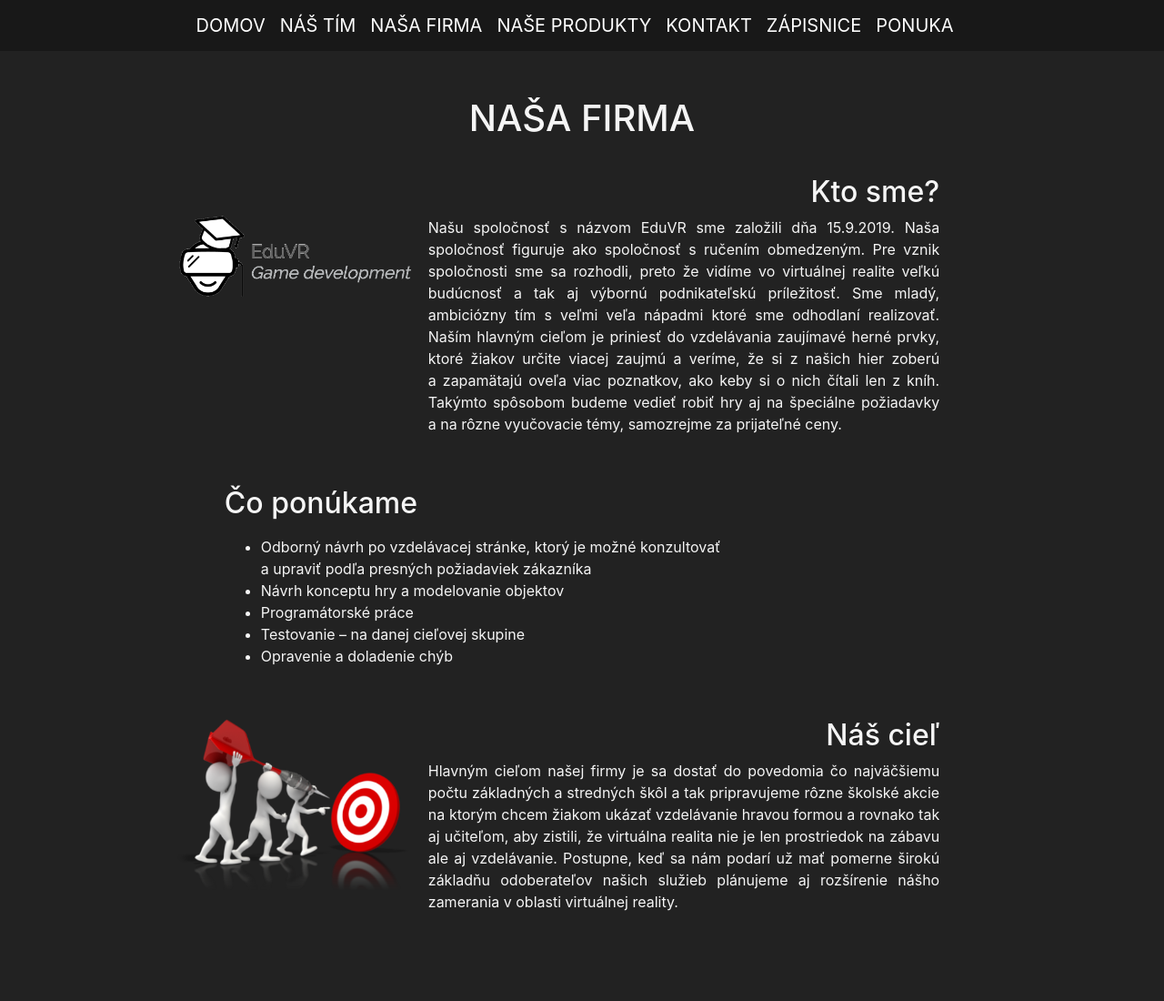
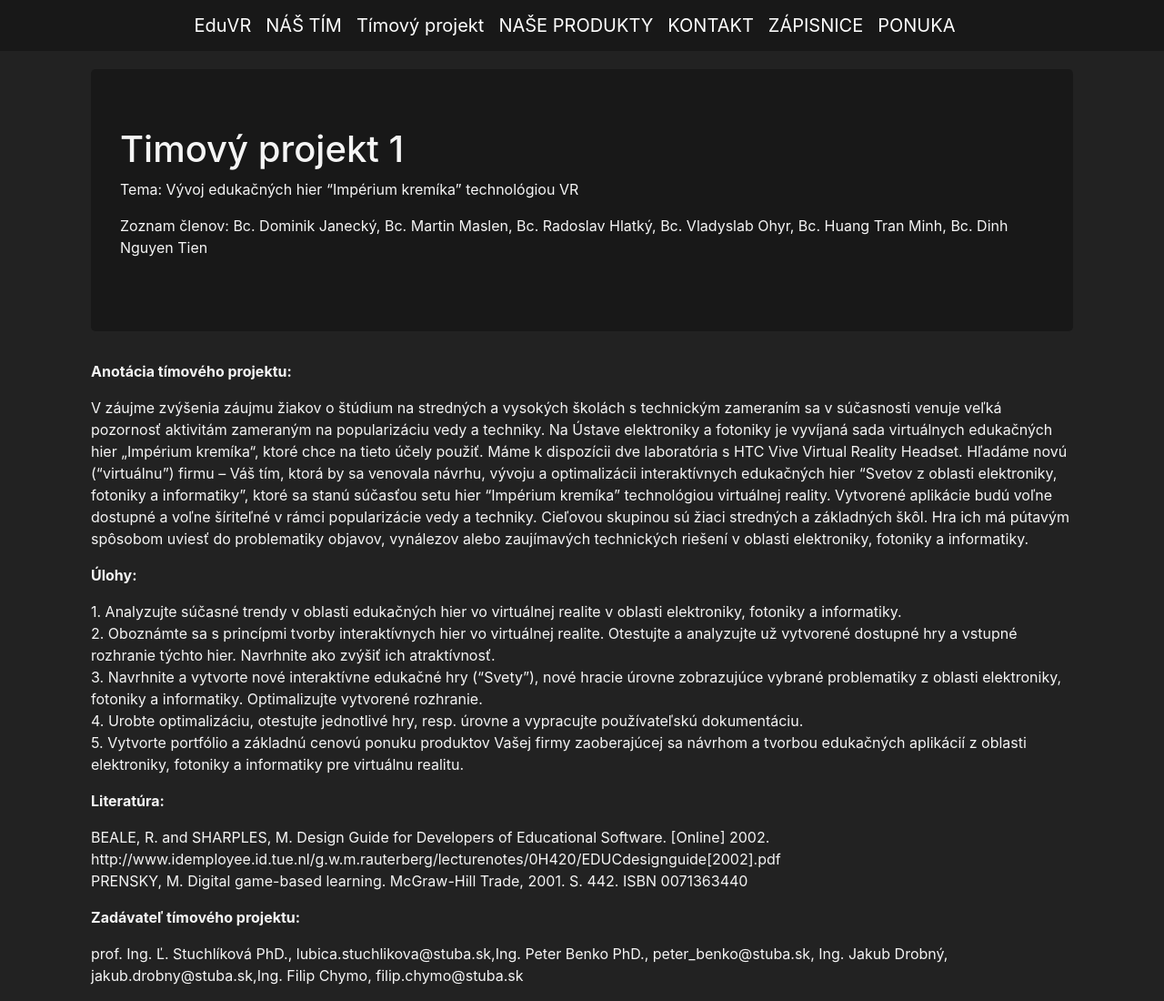
Before and after one commit to King-of-Grun/King-of-Grun.github.io, a plain HTML site: page business.html in a window 1280 px wide. Shown: the whole page at 91% size. Before the commit the page ends 1029 px from the top, so only its background shows below. Drawn offline with nearby package versions, Linux system fonts and the light colour scheme.

Commit message:
Add files via upload

```diff
--- a/business.html
+++ b/business.html
@@ -4,84 +4,49 @@
     <meta charset="UTF-8">
     <meta name="viewport" content="width=device-width, initial-scale=1, shrink-to-fit=no">
     <link rel="stylesheet" href="https://stackpath.bootstrapcdn.com/bootstrap/4.3.1/css/bootstrap.min.css" integrity="sha384-ggOyR0iXCbMQv3Xipma34MD+dH/1fQ784/j6cY/iJTQUOhcWr7x9JvoRxT2MZw1T" crossorigin="anonymous">
-    <link rel="stylesheet" href="css/business_style.css">
+    <title>Tímový projekt</title>
     <link rel="stylesheet" href="css/index_style.css">
-    <title>EduVR: About</title>
 </head>
 <body>
-
     <nav class="navbar navbar-expand sticky-top navbar-dark bg-primary">
-        <a class="navbar-brand" href="index.html">DOMOV</a>
+        <a class="navbar-brand" href="index.html">EduVR</a>
         <a class="navbar-brand" href="team.html">NÁŠ TÍM</a>
-        <a class="navbar-brand" href="business.html">NAŠA FIRMA</a>
+        <a class="navbar-brand" href="business.html">Tímový projekt</a>
         <a class="navbar-brand" href="products.html">NAŠE PRODUKTY</a>
         <a class="navbar-brand" href="contact.html">KONTAKT</a>
         <a class="navbar-brand" href="zapisnice.html">ZÁPISNICE</a>
         <a class="navbar-brand" href="ponuka.html">PONUKA</a>
     </nav>
-
-<h1 style="text-align: center; margin-top: 50px;">NAŠA FIRMA</h1>
-<div id="business-container">
-    <div class="line line-odd">
-        <div class="bus-img img1"></div>
-        <div class="bus-text">
-            <h2>Kto sme?</h2>
-            <p>
-                Našu spoločnosť s názvom EduVR sme založili dňa 15.9.2019. Naša spoločnosť figuruje ako spoločnosť s ručením
-                obmedzeným. Pre vznik spoločnosti sme sa rozhodli, preto že vidíme vo virtuálnej realite veľkú budúcnosť a tak
-                aj
-                výbornú podnikateľskú príležitosť. Sme mladý, ambiciózny tím s veľmi veľa nápadmi ktoré sme odhodlaní
-                realizovať.
-                Naším hlavným cieľom je priniesť do vzdelávania zaujímavé herné prvky, ktoré žiakov určite viacej zaujmú
-                a veríme,
-                že si z našich hier zoberú a zapamätajú oveľa viac poznatkov, ako keby si o nich čítali len z kníh. Takýmto
-                spôsobom
-                budeme vedieť robiť hry aj na špeciálne požiadavky a na rôzne vyučovacie témy, samozrejme za prijateľné ceny.
+<main role="main" class="container">
+    <div class="container">
+        <div class="jumbotron">
+            <h1>Timový projekt 1</h1>
+            <p>Tema: Vývoj edukačných hier “Impérium kremíka” technológiou VR</p>
+            <p>Zoznam členov: Bc. Dominik Janecký, Bc. Martin Maslen, Bc. Radoslav Hlatký, Bc. Vladyslab Ohyr, Bc. Huang Tran Minh, Bc. Dinh Nguyen Tien
             </p>
         </div>
+        <p><b>Anotácia tímového projektu:</b></p>
+
+        <p>
+            V záujme zvýšenia záujmu žiakov o štúdium na stredných a vysokých školách s technickým zameraním sa v súčasnosti venuje veľká pozornosť aktivitám zameraným na popularizáciu vedy a techniky. Na Ústave elektroniky a fotoniky je vyvíjaná sada virtuálnych edukačných hier „Impérium kremíka“, ktoré chce na tieto účely použiť. Máme k dispozícii dve laboratória s HTC Vive Virtual Reality Headset. Hľadáme novú (“virtuálnu”) firmu – Váš tím, ktorá by sa venovala návrhu, vývoju a optimalizácii interaktívnych edukačných hier “Svetov z oblasti elektroniky, fotoniky a informatiky”, ktoré sa stanú súčasťou setu hier “Impérium kremíka” technológiou virtuálnej reality. Vytvorené aplikácie budú voľne dostupné a voľne šíriteľné v rámci popularizácie vedy a techniky. Cieľovou skupinou sú žiaci stredných a základných škôl. Hra ich má pútavým spôsobom uviesť do problematiky objavov, vynálezov alebo zaujímavých technických riešení v oblasti elektroniky, fotoniky a informatiky.
+        </p>
+        <p><b>Úlohy:</b></p>
+        <p>
+                1. Analyzujte súčasné trendy v oblasti edukačných hier vo virtuálnej realite v oblasti elektroniky, fotoniky a informatiky.
+            </br>2. Oboznámte sa s princípmi tvorby interaktívnych hier vo virtuálnej realite. Otestujte a analyzujte už vytvorené dostupné hry a vstupné rozhranie týchto hier. Navrhnite ako zvýšiť ich atraktívnosť.
+            </br>3. Navrhnite a vytvorte nové interaktívne edukačné hry (“Svety”), nové hracie úrovne zobrazujúce vybrané problematiky z oblasti elektroniky, fotoniky a informatiky. Optimalizujte vytvorené rozhranie.
+            </br>4. Urobte optimalizáciu, otestujte jednotlivé hry, resp. úrovne a vypracujte používateľskú dokumentáciu.
+            </br>5. Vytvorte portfólio a základnú cenovú ponuku produktov Vašej firmy zaoberajúcej sa návrhom a tvorbou edukačných aplikácií z oblasti elektroniky, fotoniky a informatiky pre virtuálnu realitu.
+        </p>
+        <p><b>Literatúra:</b></p>
+        <p>BEALE, R. and SHARPLES, M. Design Guide for Developers of Educational Software. [Online] 2002. http://www.idemployee.id.tue.nl/g.w.m.rauterberg/lecturenotes/0H420/EDUCdesignguide[2002].pdf
+        </br> PRENSKY, M. Digital game-based learning. McGraw-Hill Trade, 2001. S. 442. ISBN 0071363440</p>
+        <p><b>Zadávateľ tímového projektu:</b></p>
+        <p>prof. Ing. Ľ. Stuchlíková PhD., lubica.stuchlikova@stuba.sk,Ing. Peter Benko PhD., peter_benko@stuba.sk, Ing. Jakub Drobný, jakub.drobny@stuba.sk,Ing. Filip Chymo, filip.chymo@stuba.sk</p>
     </div>
-
-    <div class="line line-even">
-        <div class="bus-img img2"></div>
-        <div class="bus-text">
-            <h2>Čo ponúkame</h2>
-            <p>
-            <ul>
-                <li>
-                    Odborný návrh po vzdelávacej stránke, ktorý je možné konzultovať a upraviť podľa presných požiadaviek
-                    zákazníka
-                </li>
-                <li>
-                    Návrh konceptu hry a modelovanie objektov
-                </li>
-                <li>
-                    Programátorské práce
-                </li>
-                <li>
-                    Testovanie – na danej cieľovej skupine
-                </li>
-                <li>
-                    Opravenie a doladenie chýb
-                </li>
-            </ul>
-            </p>
-        </div>
-    </div>
-    <div class="line line-odd">
-        <div class="bus-img img3"></div>
-        <div class="bus-text">
-            <h2>Náš cieľ</h2>
-            <p>
-                Hlavným cieľom našej firmy je sa dostať do povedomia čo najväčšiemu počtu základných a stredných škôl a tak
-                pripravujeme rôzne školské akcie na ktorým chcem žiakom ukázať vzdelávanie hravou formou a rovnako tak aj
-                učiteľom,
-                aby zistili, že virtuálna realita nie je len prostriedok na zábavu ale aj vzdelávanie. Postupne, keď sa nám
-                podarí už mať pomerne širokú základňu odoberateľov našich služieb plánujeme aj rozšírenie nášho zamerania v oblasti
-                virtuálnej reality.
-            </p>
-        </div>
-    </div>
-</div>
-
+</main>
+<script src="https://code.jquery.com/jquery-3.3.1.slim.min.js" integrity="sha384-q8i/X+965DzO0rT7abK41JStQIAqVgRVzpbzo5smXKp4YfRvH+8abtTE1Pi6jizo" crossorigin="anonymous"></script>
+<script src="https://cdnjs.cloudflare.com/ajax/libs/popper.js/1.14.7/umd/popper.min.js" integrity="sha384-UO2eT0CpHqdSJQ6hJty5KVphtPhzWj9WO1clHTMGa3JDZwrnQq4sF86dIHNDz0W1" crossorigin="anonymous"></script>
+<script src="https://stackpath.bootstrapcdn.com/bootstrap/4.3.1/js/bootstrap.min.js" integrity="sha384-JjSmVgyd0p3pXB1rRibZUAYoIIy6OrQ6VrjIEaFf/nJGzIxFDsf4x0xIM+B07jRM" crossorigin="anonymous"></script>
 </body>
 </html>
```
Also changed, not shown: contact.html (+2 -2 lines), index.html (+65 -30 lines), ponuka.html (+2 -2 lines), products.html (+2 -2 lines), team.html (+7 -7 lines), zapisnice.html (+2 -2 lines).
